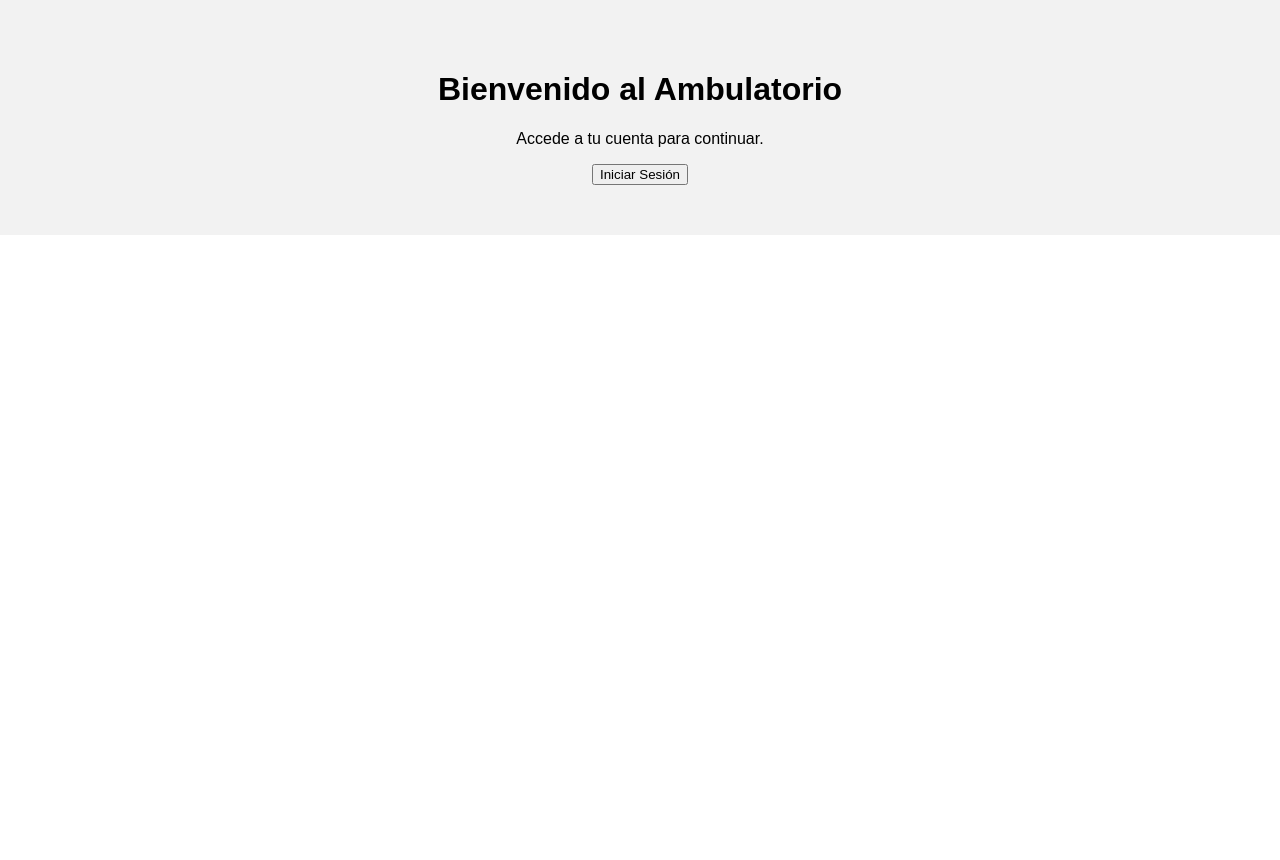
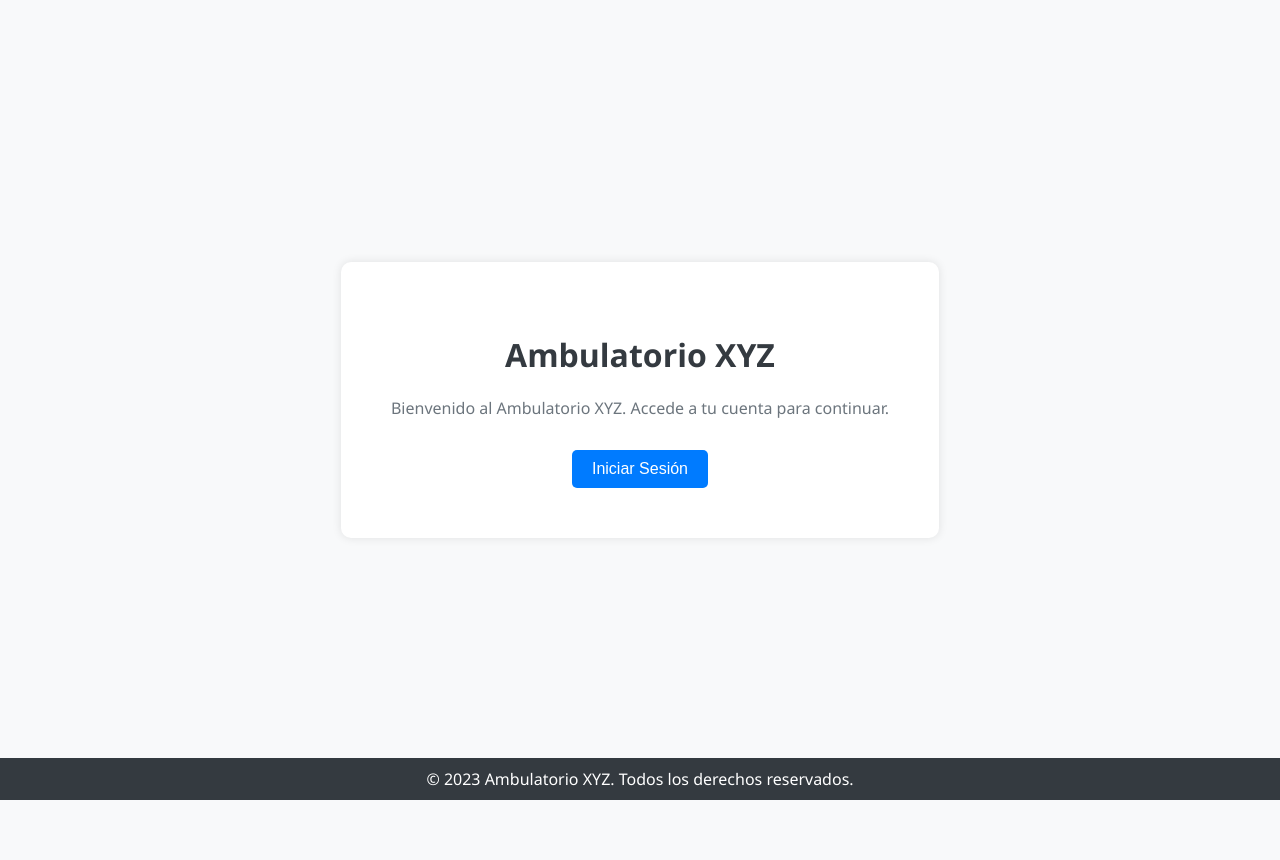
Before and after one commit to rodrigopozodev/Ambulatorio, a PHP site: page / in a window 1280 px wide. Before the commit the page ends 235 px from the top, so only its background shows below. Run offline with PHP 8.4, Linux system fonts and the light colour scheme.

Commit message:
Cambios incompletos

```diff
--- a/index.php
+++ b/index.php
@@ -4,52 +4,84 @@
     <meta charset="UTF-8">
     <meta name="viewport" content="width=device-width, initial-scale=1.0">
     <title>Ambulatorio - Bienvenida</title>
+    <link rel="stylesheet" href="styles.css">
     <style>
-        body {
-            font-family: Arial, sans-serif;
-            margin: 0;
-            padding: 0;
-        }
-
-        .bienvenida {
-            text-align: center;
-            padding: 50px;
-            background-color: #f2f2f2;
-        }
-
-        .login {
-            display: none;
-            padding: 20px;
-            background-color: #fff;
-            box-shadow: 0 0 10px rgba(0, 0, 0, 0.1);
-        }
+        /* Estilos adicionales aquí si es necesario */
     </style>
 </head>
 <body>
     <div class="bienvenida">
-        <h1>Bienvenido al Ambulatorio</h1>
-        <p>Accede a tu cuenta para continuar.</p>
-        <button onclick="mostrarLogin()">Iniciar Sesión</button>
+        <h1>Ambulatorio XYZ</h1>
+        <p>Bienvenido al Ambulatorio XYZ. Accede a tu cuenta para continuar.</p>
+        <button class="boton-login" onclick="mostrarLogin()">Iniciar Sesión</button>
     </div>
 
-    <div id="login" class="login">
-        <!-- Contenido del formulario de login -->
-        <form action="procesar_login.php" method="post">
-            <!-- Agrega aquí tus campos de usuario y contraseña -->
+    <div id="modal" class="modal">
+        <div class="login">
+            <span class="close" onclick="cerrarLogin()">&times;</span>
+            <h2>Iniciar Sesión</h2>
+            <form id="loginForm" action="procesar_login.php" method="post">
+                <label for="nombre">Nombre:</label>
+                <input type="text" id="nombre" name="nombre" required>
+                <br>
+                <label for="contrasena">Contraseña:</label>
+                <input type="password" id="contrasena" name="contrasena" required>
+                <br>
+                <button type="submit">Iniciar Sesión</button>
+            </form>
+        </div>
+    </div>
+
+    <div id="modalLogin" class="modal">
+        <div class="login">
+            <span class="close" onclick="cerrarLogin()">&times;</span>
+            <form action="procesar_login.php" method="post" onsubmit="return validarFormulario()">
                 <label for="usuario">Usuario:</label>
                 <input type="text" id="usuario" name="usuario" required>
 
                 <label for="contrasena">Contraseña:</label>
                 <input type="password" id="contrasena" name="contrasena" required>
 
+                <label for="tipoUsuario">Selecciona tu tipo de usuario:</label>
+                <select id="tipoUsuario" name="tipoUsuario">
+                    <option value="medico">Médico</option>
+                    <option value="paciente">Paciente</option>
+                </select>
+
                 <button type="submit">Iniciar Sesión</button>
+
+                <div id="mensajeError" class="mensaje-error"></div>
             </form>
         </div>
+    </div>
 
+    <div class="footer">
+        &copy; 2023 Ambulatorio XYZ. Todos los derechos reservados.
+    </div>
+
+    <script src="script.js"></script>
     <script>
         function mostrarLogin() {
-            var loginDiv = document.getElementById('login');
-            loginDiv.style.display = 'block';
+            var modal = document.getElementById('modal');
+            modal.style.display = 'flex';
+        }
+
+        function cerrarLogin() {
+            var modal = document.getElementById('modal');
+            modal.style.display = 'none';
+        }
+
+        function validarFormulario() {
+            var usuario = document.getElementById('usuario').value;
+            var contrasena = document.getElementById('contrasena').value;
+
+            if (usuario.trim() === '' || contrasena.trim() === '') {
+                document.getElementById('mensajeError').innerText = 'Todos los campos son obligatorios';
+                return false;
+            } else {
+                document.getElementById('mensajeError').innerText = '';
+                return true;
+            }
         }
     </script>
 </body>
--- /dev/null
+++ b/styles.css
@@ -0,0 +1,117 @@
+/* Estilos generales */
+body {
+    font-family: 'Segoe UI', Tahoma, Geneva, Verdana, sans-serif;
+    margin: 0;
+    padding: 0;
+    display: flex;
+    align-items: center;
+    justify-content: center;
+    min-height: 100vh;
+    background-color: #f8f9fa;
+    margin-bottom: 60px;
+}
+
+.bienvenida {
+    text-align: center;
+    padding: 50px;
+    background-color: #fff;
+    box-shadow: 0 0 10px rgba(0, 0, 0, 0.1);
+    border-radius: 10px;
+}
+
+h1 {
+    color: #343a40;
+}
+
+p {
+    color: #6c757d;
+}
+
+.boton-login {
+    background-color: #007bff;
+    color: #fff;
+    border: none;
+    padding: 10px 20px;
+    font-size: 16px;
+    cursor: pointer;
+    border-radius: 5px;
+}
+
+.footer {
+    position: fixed;
+    bottom: 0;
+    width: 100%;
+    background-color: #343a40;
+    color: #fff;
+    text-align: center;
+    padding: 10px 0;
+}
+
+/* Estilos del modal de inicio de sesión */
+.modal {
+    display: none;
+    position: fixed;
+    top: 0;
+    left: 0;
+    width: 100%;
+    height: 100%;
+    background-color: rgba(0, 0, 0, 0.5);
+    justify-content: center;
+    align-items: center;
+}
+
+.login {
+    background-color: #fff;
+    padding: 30px;
+    box-shadow: 0 0 10px rgba(0, 0, 0, 0.1);
+    border-radius: 10px;
+    max-width: 600px;
+    width: 100%;
+    text-align: center;
+    position: relative;
+}
+
+.close {
+    position: absolute;
+    top: 10px;
+    right: 10px;
+    cursor: pointer;
+    color: #d9534f;
+    font-size: 24px;
+}
+
+form {
+    display: flex;
+    flex-direction: column;
+    align-items: center;
+}
+
+label {
+    margin-top: 10px;
+    font-weight: bold;
+}
+
+input, select {
+    margin-top: 5px;
+    padding: 10px;
+    width: 100%;
+    box-sizing: border-box;
+    border: 1px solid #ccc;
+    border-radius: 5px;
+}
+
+button {
+    margin-top: 15px;
+    background-color: #007bff;
+    color: #fff;
+    border: none;
+    padding: 10px 20px;
+    font-size: 16px;
+    cursor: pointer;
+    border-radius: 5px;
+}
+
+.mensaje-error {
+    color: #d9534f;
+    margin-top: 5px;
+}
```
Also changed, not shown: login.php (added, +16 -0 lines), procesar_login.php (added, +25 -0 lines), usuarios.php (added, +26 -0 lines), style.css (deleted). Lines whose indentation alone changed are shown as unchanged.
